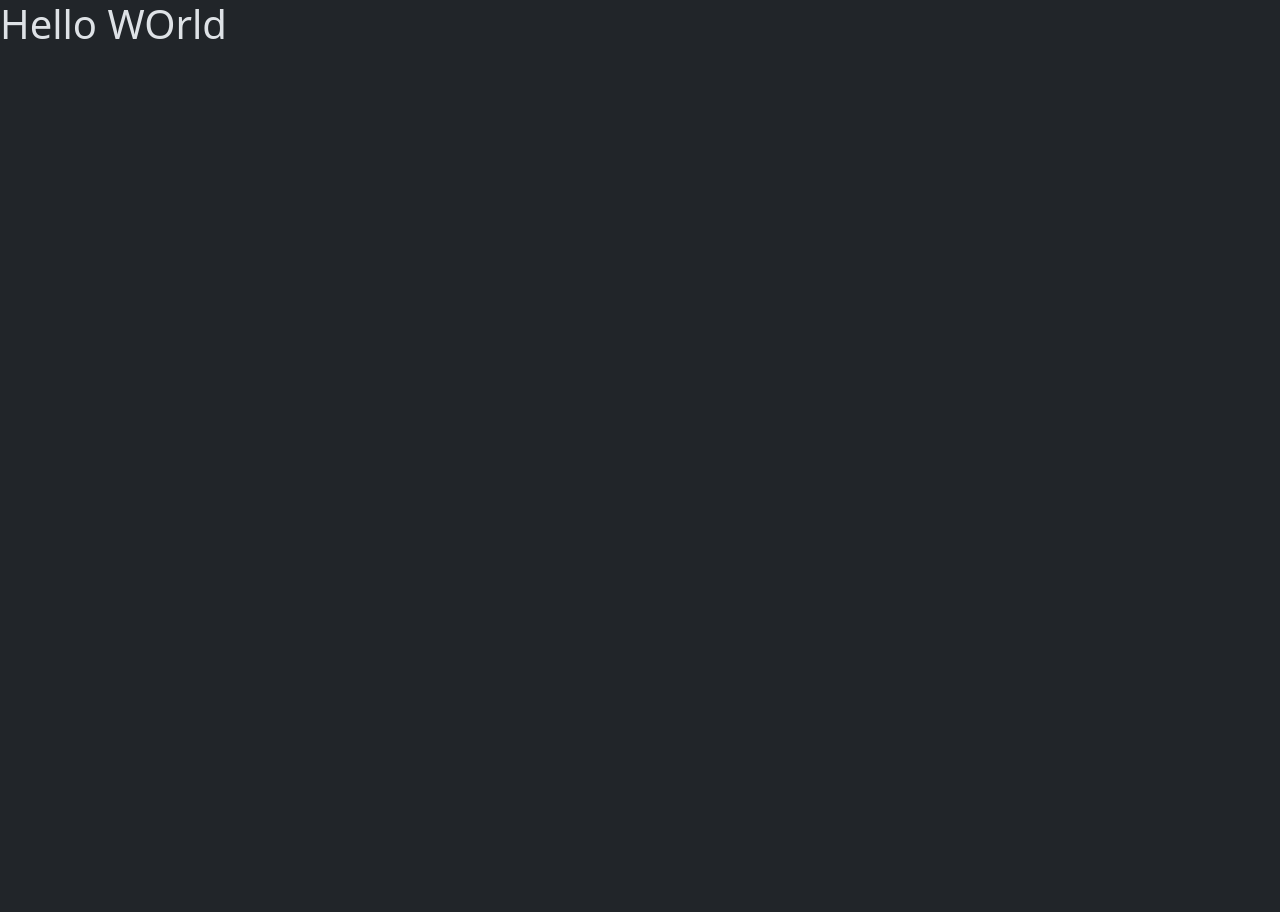
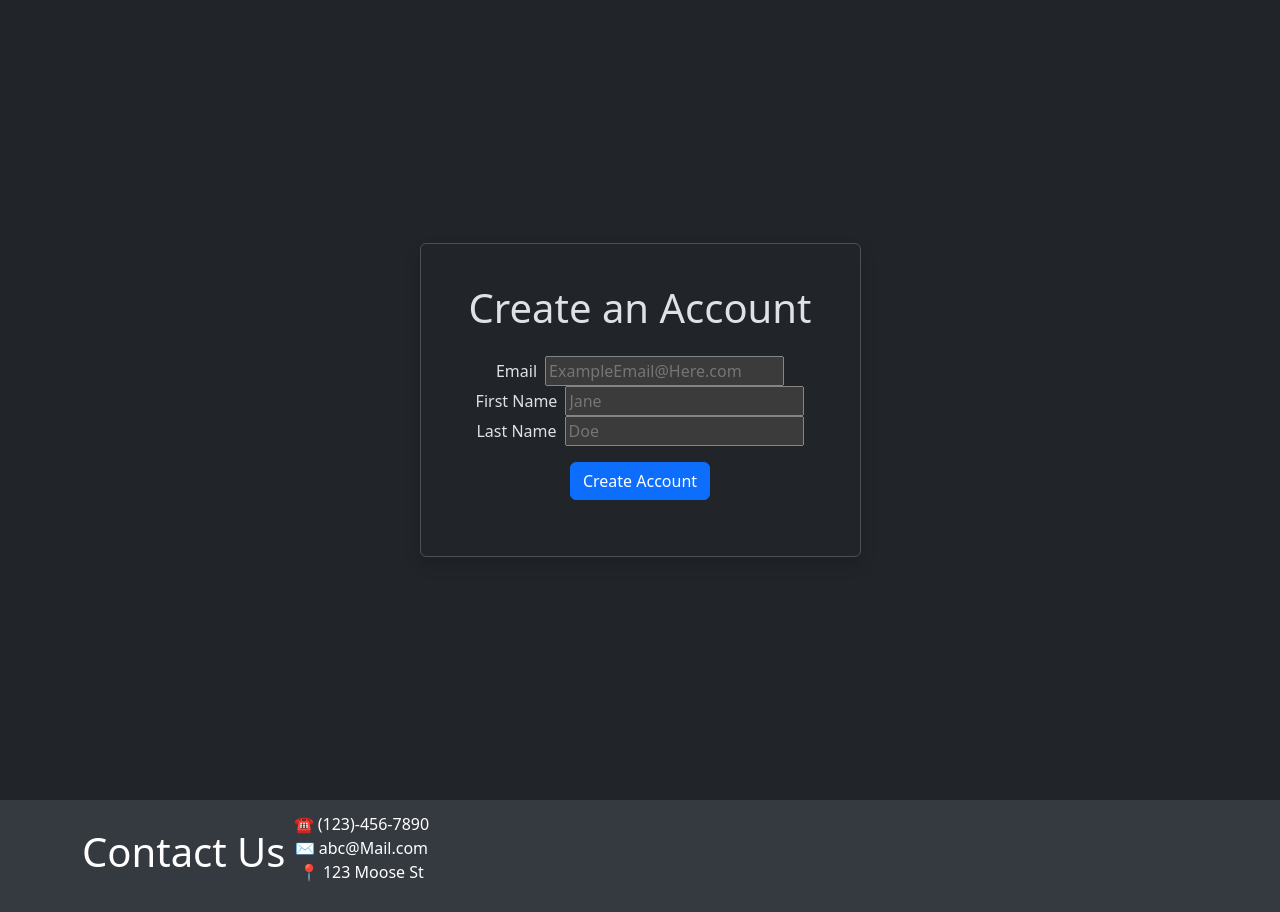
Before and after one commit to SergeyChitsvarin/ReviewApp, a React (Vite) app in the folder client/: page /createAccount in a window 1280 px wide. Before the commit the page ends 800 px from the top, so only its background shows below. Built offline with nearby package versions, Linux system fonts and the light colour scheme.

Commit message:
created form with email fname lname unstyled

```diff
--- a/client/src/pages/CreateAccountPage.jsx
+++ b/client/src/pages/CreateAccountPage.jsx
@@ -1,11 +1,43 @@
 import React from 'react'
+import Footer from '../components/Footer'
+
+
 
 export default function CreateAccountPage() {
-    // Page to create an account
+    // Page to create an account and update the database accourdingly
+
+    function handleCreateAccount(){
+        //function creates an account in the DB and send user to the login page if all entered info is correct
+    }
 
   return (
     <>
-    <h1>Hello WOrld</h1>
+    <div className="container d-flex flex-column justify-content-center align-items-center min-vh-100">
+        <div className='border rounded p-4 shadow'>
+            <form className='px-4 py-3 d-flex flex-column align-items-center justify-content-center'>
+
+                <div>
+                    <h1 className="mb-4 text-center">Create an Account</h1>
+                </div>
+                <div>
+                    <label htmlFor="EmailLabel">Email </label>
+                    <input type="email" className='ms-2' placeholder='ExampleEmail@Here.com' id='EmailLabel'/>
+                </div>
+                <div>
+                    <label htmlFor="FNameLabel">First Name </label>
+                    <input type="text" className='ms-2' placeholder='Jane' id='FNameLabel'/>
+                </div>
+                <div>
+                    <label htmlFor="LNameLabel">Last Name </label>
+                    <input type="text" className='ms-2' placeholder='Doe' id='LNameLabel'/>
+                </div>
+
+                <button className="btn btn-primary m-3" onClick={handleCreateAccount()}> Create Account</button>
+
+            </form>
+        </div>
+    </div>
+    <Footer/>
     </>
   )
 }
```
